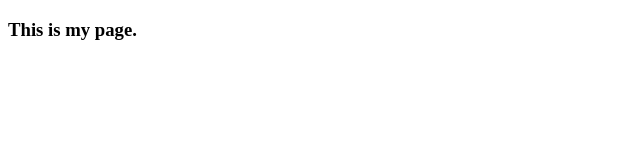
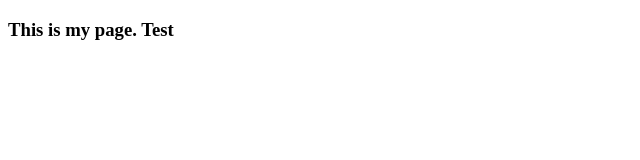
Before and after one commit to Fayeemf/CoolWebsite, a plain HTML site: page TomIsCool/index.html in a window 1280 px wide. Shown: the full height of the page, 0-640 px from the left. Drawn offline with Linux system fonts and the light colour scheme.

Commit message:
My File Change

```diff
--- a/TomIsCool/index.html
+++ b/TomIsCool/index.html
@@ -5,7 +5,7 @@
 </head>
 <body>
   <h3>
-    This is my page.
+    This is my page. Test
   </h3>
 </body>
 </html>
```
